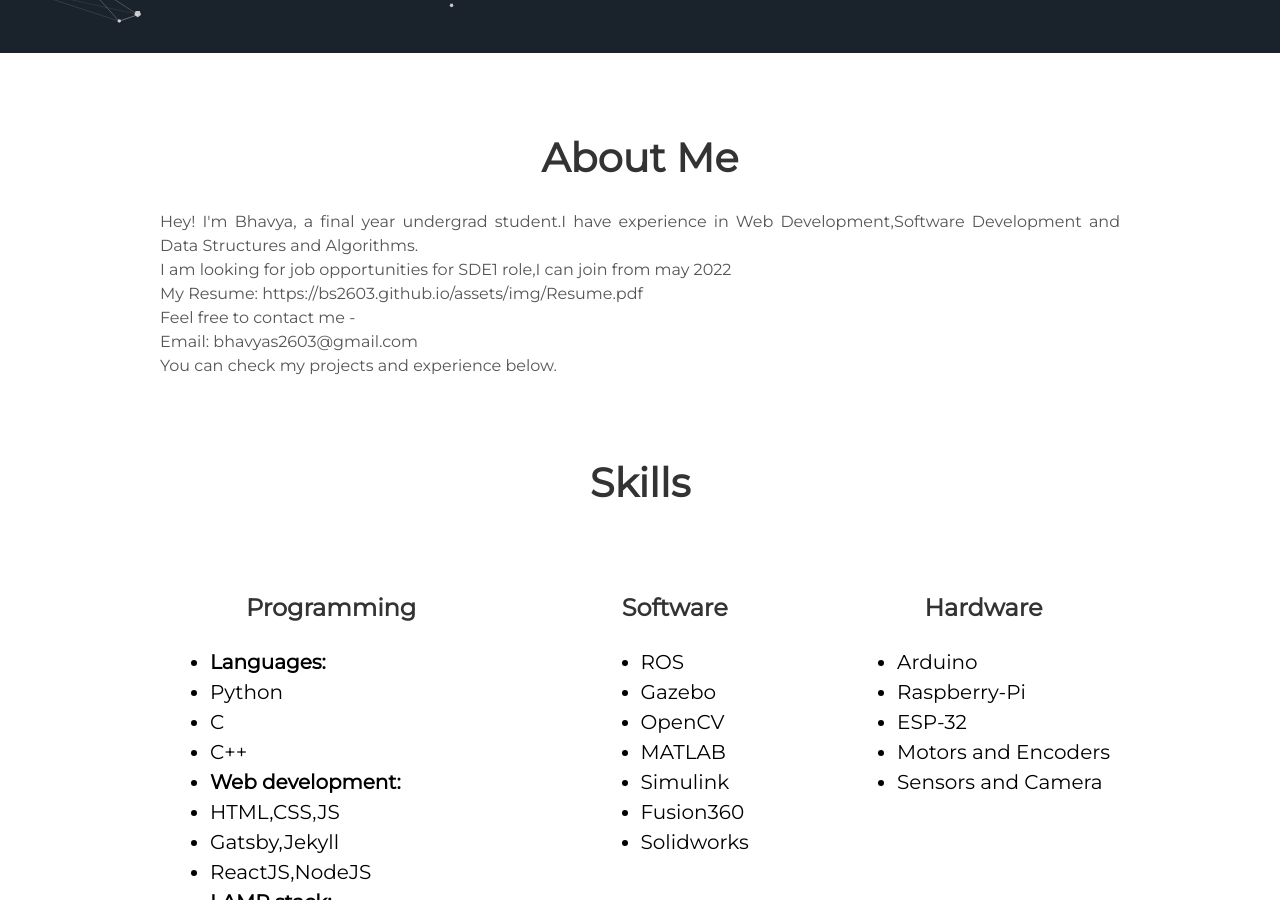
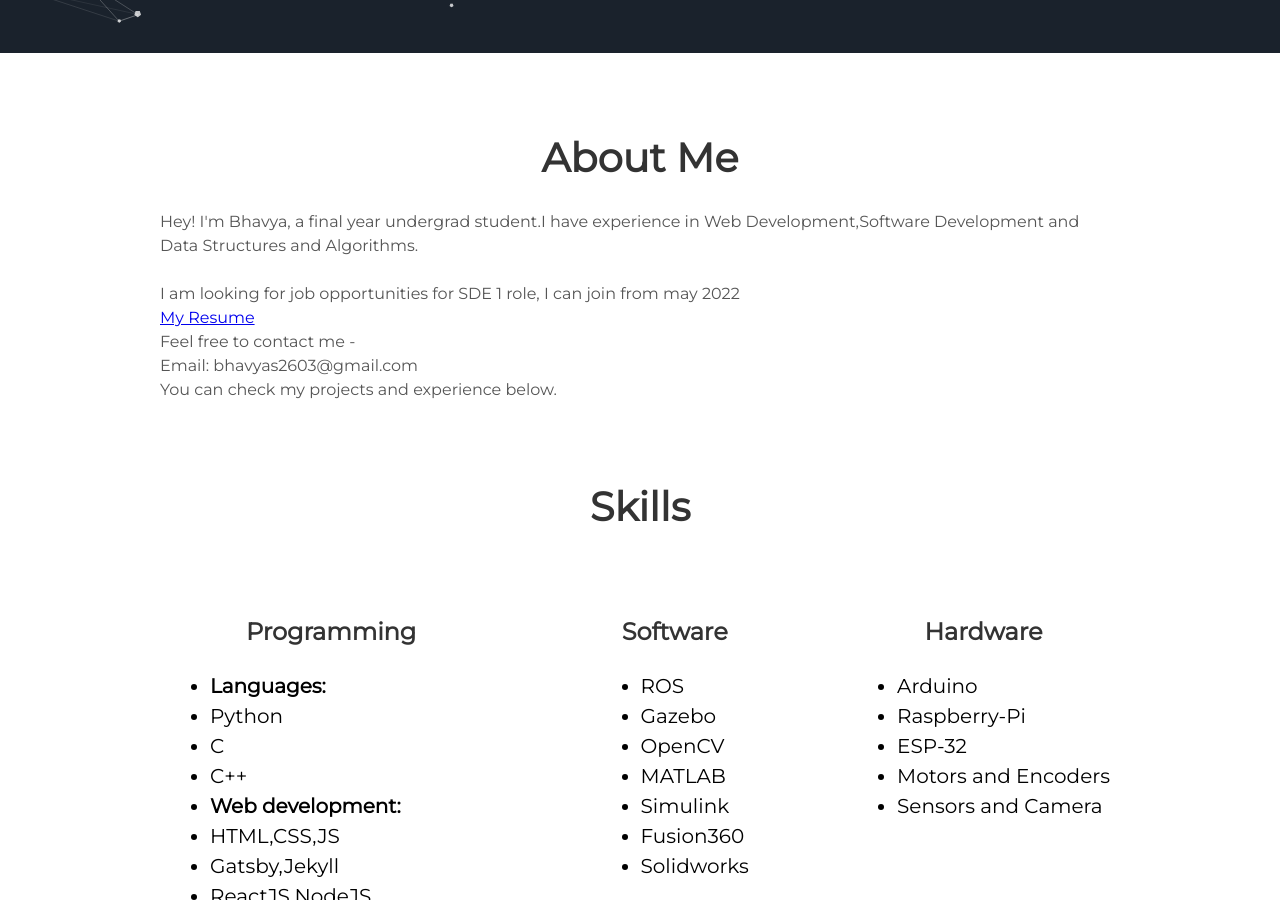
Before and after one commit to bs2603/website, a Jekyll site: the page built from index.html, in a window 1280 px wide and 900 px high, scrolled down 847 px. Built offline with Jekyll 4.4.1, drawn with Linux system fonts in a browser that asks for light colours.

Commit message:
Update about.html

```diff
--- a/_includes/about.html
+++ b/_includes/about.html
@@ -1,8 +1,8 @@
  <div class="user-details">
   <h1> About Me </h1>
-  <p align="justify"> Hey! I'm Bhavya, a final year undergrad student.I have experience in Web Development,Software Development and Data Structures and Algorithms.
-  <br>I am looking for job opportunities for SDE1 role,I can join from may 2022<br>
-  My Resume: https://bs2603.github.io/assets/img/Resume.pdf<br>
+  <p align="left"> Hey! I'm Bhavya, a final year undergrad student.I have experience in Web Development,Software Development and Data Structures and Algorithms.
+  <br><br>I am looking for job opportunities for SDE 1 role, I can join from may 2022<br>
+  <a href="https://bs2603.github.io/assets/img/Resume.pdf">My Resume</a> <br>
   Feel free to contact me - <br>
   Email: bhavyas2603@gmail.com<br>
   You can check my projects and experience below. </p>
```
